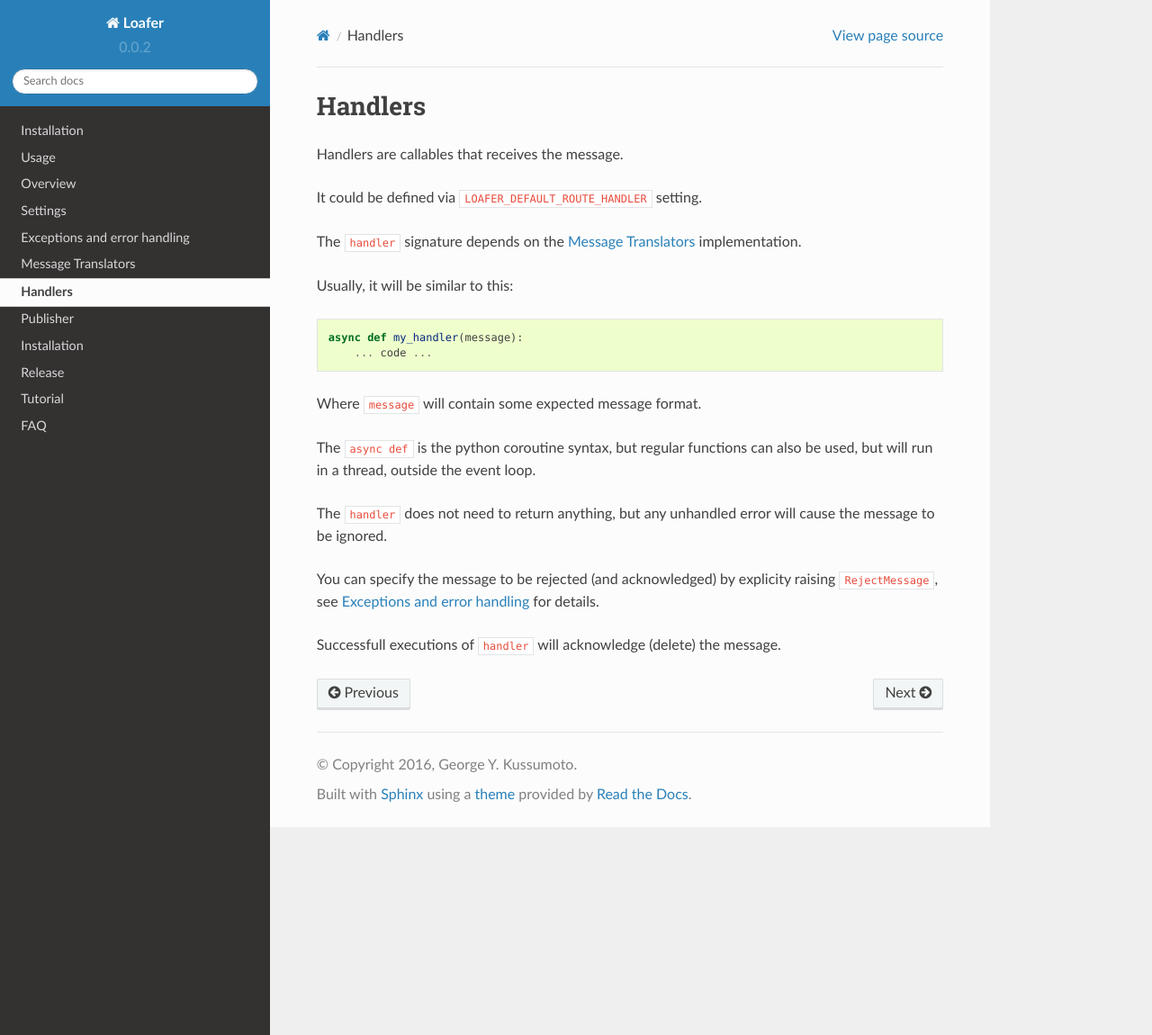
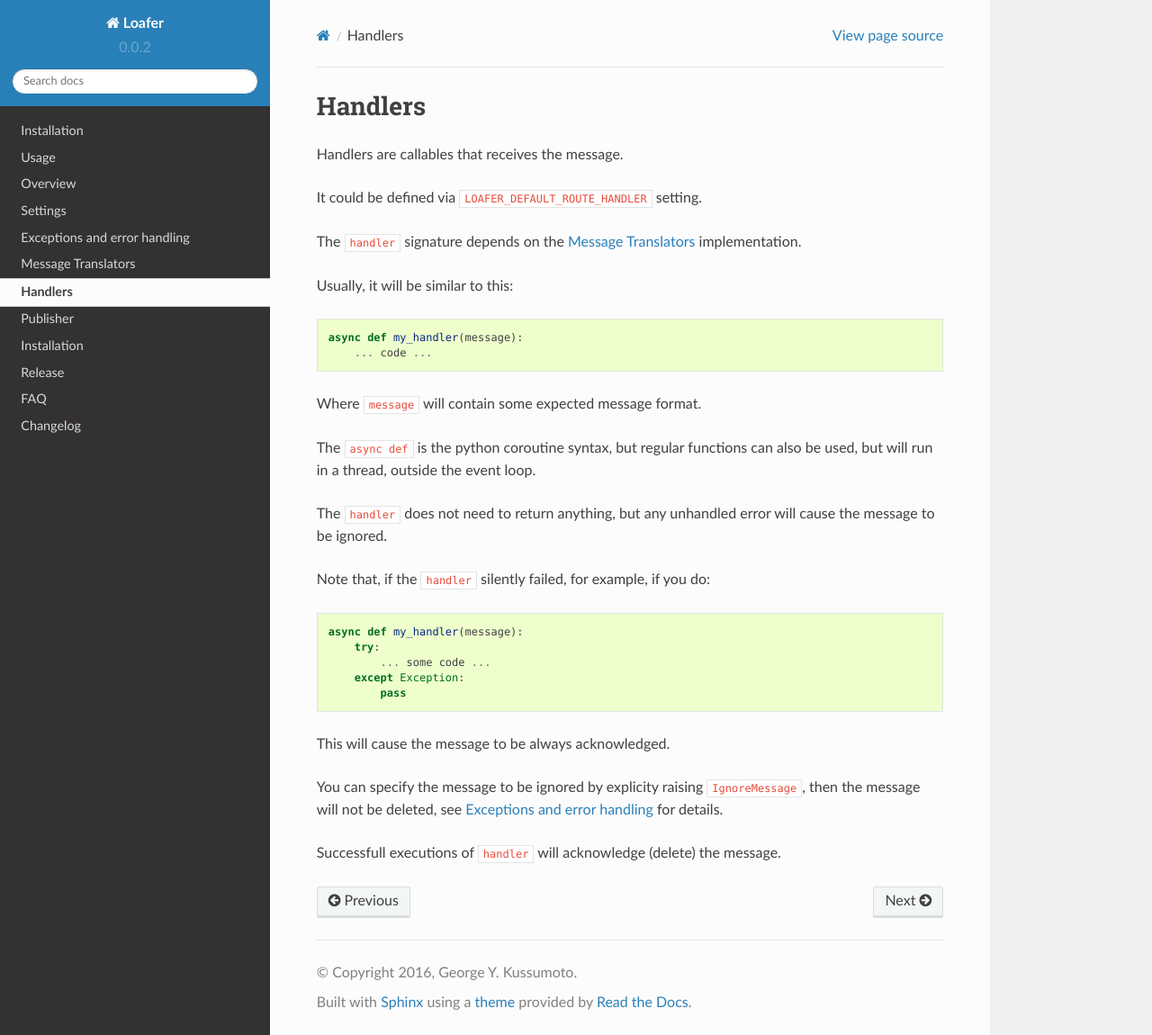
Before and after one commit to georgeyk/loafer, a Sphinx documentation site: the page built from docs/source/handlers.rst, in a window 1280 px wide and 1150 px high. Shown: the whole window at 90% size. Built offline with Sphinx 7.4.7 and the Read the Docs theme 2.0.0, drawn with Linux system fonts in a browser that asks for light colours; pages that are not in the unit, such as notebooks, are missing from menus.

Commit message:
Several updates on documentation

```diff
--- /dev/null
+++ b/docs/source/changelog.rst
@@ -0,0 +1,4 @@
+Changelog
+=========
+
+.. include:: ../../CHANGES.rst
--- a/docs/source/development/installation.rst
+++ b/docs/source/development/installation.rst
@@ -33,12 +33,14 @@ Generating documentation::
     $ make html
 
 
-To configure AWS access, check `boto3 configuration`_ or export::
+To configure AWS access, check `boto3 configuration`_ or export  (see `boto3 envvars`_)::
 
     $ export AWS_ACCESS_KEY_ID=<key>
     $ export AWS_SECRET_ACCESS_KEY=<secret>
+    $ export AWS_DEFAULT_REGION=sa-east-1  # for example
 
 
 .. _boto3 configuration: https://boto3.readthedocs.org/en/latest/guide/quickstart.html#configuration
+.. _boto3 envvars: http://boto3.readthedocs.org/en/latest/guide/configuration.html#environment-variable-configuration
 
 Check the :doc:`../settings` section to see specific configurations.
--- a/docs/source/handlers.rst
+++ b/docs/source/handlers.rst
@@ -20,7 +20,18 @@
 The ``handler`` does not need to return anything, but any unhandled error
 will cause the message to be ignored.
 
-You can specify the message to be rejected (and acknowledged) by explicity raising
-``RejectMessage``, see :doc:`exceptions` for details.
+Note that, if the ``handler`` silently failed, for example, if you do::
+
+    async def my_handler(message):
+        try:
+            ... some code ...
+        except Exception:
+            pass
+
+This will cause the message to be always acknowledged.
+
+You can specify the message to be ignored by explicity raising ``IgnoreMessage``,
+then the message will not be deleted, see :doc:`exceptions` for details.
+
 
 Successfull executions of ``handler`` will acknowledge (delete) the message.
--- a/docs/source/index.rst
+++ b/docs/source/index.rst
@@ -50,5 +50,6 @@ Other
 .. toctree::
     :maxdepth: 2
 
-    tutorial.rst
+    ..tutorial.rst
     faq.rst
+    changelog.rst
--- a/docs/source/quickstart/usage.rst
+++ b/docs/source/quickstart/usage.rst
@@ -13,7 +13,7 @@ Examples
 
     $ loafer
 
-* Add ``source`` and ``handler`` parameters::
+* Add ``source`` and ``handler`` parameters (all parameters are optional)::
 
   $ loafer --source my-queue-name --handler loafer.example.jobs.async_example_job
 
@@ -21,7 +21,7 @@ Examples
 * Publishing a message to SNS/SQS (you should see some logging messages)::
 
     # To SQS
-    $ loafer publish --queue a-queue-name --msg 'foobar'
+    $ loafer publish_sqs --queue a-queue-name --msg 'foobar'
 
     # To SNS (considering, the queue we consume are subscribed to topic)
-    $ loafer publish --topic a-topic-name --msg 'foobar'
+    $ loafer publish_sns --topic a-topic-name --msg 'foobar'
```
Also changed, not shown: docs/source/faq.rst (+1 -9 lines), docs/source/message_translators.rst (+11 -2 lines).
